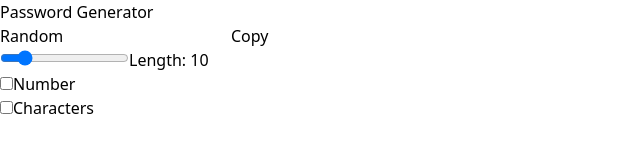
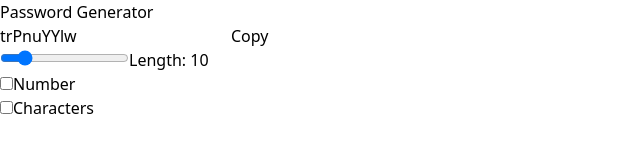
Before and after one commit to AdityaShendkar/react-hands-on, a React (Vite) app in the folder passwordGenerator/: page / in a window 1280 px wide. Shown: the top 160 px of the page, without its empty margins (0-640 px from the left). Built offline with nearby package versions, Linux system fonts and the light colour scheme.

Commit message:
refactor password generation logic and implement clipboard copy functionality

```diff
--- a/passwordGenerator/src/App.jsx
+++ b/passwordGenerator/src/App.jsx
@@ -1,10 +1,11 @@
-import { useState, useCallback } from "react";
+import { useState, useCallback, useEffect, useRef } from "react";
 
 function App() {
   const [length, setLength] = useState(10);
   const [number, setNumber] = useState(false);
   const [char, setChar] = useState(false);
-  const [password, setPassword] = useState("Random");
+  const [password, setPassword] = useState("");
+
 
   const passwordGenerator = useCallback(() => {
     let pass = "";
@@ -19,6 +20,20 @@ function App() {
 
     setPassword(pass);
   }, [length, number, char, setPassword]);
+
+  //useEffect hook
+  useEffect(() => {
+    passwordGenerator()
+  }, [length, number, char, passwordGenerator] )
+
+  //useRef hook
+    const passwordRef = useRef(null)
+
+    const copyPasswordToClipboard = useCallback(() => {
+
+      window.navigator.clipboard.writeText(password)
+    }, [password])
+
 
 
 
@@ -37,8 +52,12 @@ function App() {
             id=""
             readOnly
             className="w-full py-2 px-3 text-black "
+            ref={passwordRef}
           />
-          <button className="bg-slate-200 py-2 px-3 text-lg ">Copy</button>
+          <button
+          className="bg-slate-200 py-2 px-3 text-lg "
+          onClick={copyPasswordToClipboard}
+          >Copy</button>
         </div>
         <div className="flex text-sm justify-evenly gap-x-2 py-5">
           <div className="flex items-center gap-x-1">
```
